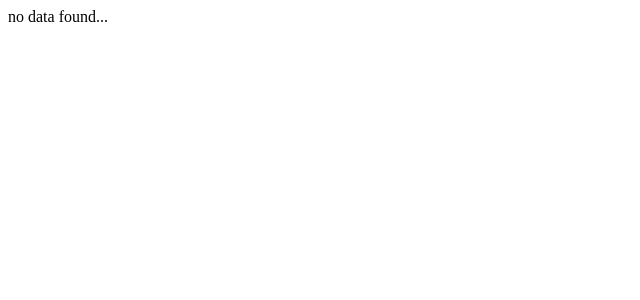
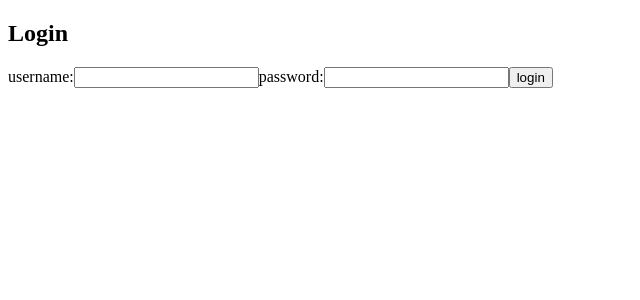
Before and after one commit to zenlex/fso-gqlphonebook, a React (Create React App) app in the folder frontend/: page / in a window 1280 px wide. Shown: the top 300 px of the page, without its empty margins (0-640 px from the left). Built offline with nearby package versions, Linux system fonts and the light colour scheme.

Commit message:
login form and query added

```diff
--- a/frontend/src/App.js
+++ b/frontend/src/App.js
@@ -1,16 +1,25 @@
-import { useQuery } from '@apollo/client';
+import { useApolloClient, useQuery } from '@apollo/client';
 import { useState } from 'react';
 import PersonForm from './components/PersonForm';
 import { ALL_PERSONS } from './queries';
 import Persons from './components/Persons';
 import PhoneForm from './components/PhoneForm';
+import LoginForm from './components/LoginForm'
 const App = () => {
   const [errorMessage, setErrorMessage] = useState('');
+  const [token, setToken] = useState(null)
+  const result = useQuery(ALL_PERSONS);
+  const client = useApolloClient();
+  console.log(result);
 
-  const result = useQuery(ALL_PERSONS);
-  console.log(result);
   if (result.loading) {
     return <div>loading...</div>;
+  }
+
+  const logout = () => {
+    setToken(null)
+    localStorage.clear()
+    client.resetStore()
   }
 
   const notify = (message) => {
@@ -19,10 +28,25 @@
       setErrorMessage(null);
     }, 10000);
   };
+
+  if (!token) {
+    return (
+      <div>
+        <Notify errorMessage={errorMessage} />
+        <h2>Login</h2>
+        <LoginForm
+          setToken={setToken}
+          setError={notify}
+        />
+      </div>
+    )
+  }
+
   if (result.data) {
     return (
       <div>
         <Notify errorMessage={errorMessage} />
+        <button onClick={logout}>logout</button>
         <Persons persons={result.data.allPersons} />
         <PersonForm setError={notify} />
         <PhoneForm setError={notify} />
--- /dev/null
+++ b/frontend/src/components/LoginForm.js
@@ -0,0 +1,51 @@
+import { useState, useEffect } from "react"
+import { useMutation } from "@apollo/client"
+import { LOGIN } from "../queries"
+
+const LoginForm = ({setError, setToken}) => {
+const [username, setUsername] = useState('')
+const [password, setPassword] = useState('')
+
+const [ login, result ] = useMutation(LOGIN, {
+  onError: (error) => {
+    setError(error.graphQLErrors[0].message)
+  }
+})
+
+useEffect (() => {
+  if ( result.data ) {
+    const token = result.data.login.value
+    setToken(token)
+    localStorage.setItem('phonenumbers-user-token', token)
+  }
+// eslint-disable-next-line react-hooks/exhaustive-deps
+}, [result.data])
+
+const handleSubmit = async (e) => {
+  e.preventDefault()
+
+  login({ variables: {username, password}})
+
+}
+
+  return(
+    <div>
+      <form onSubmit={handleSubmit}>
+        username:
+        <input
+          value={username}
+          onChange={({target}) => setUsername(target.value)}
+        />
+        password:
+        <input
+          value={password}
+          type="password"
+          onChange={({target}) => setPassword(target.value)}
+        />
+        <button type="submit">login</button>
+      </form>
+    </div>
+  )
+}
+
+export default LoginForm
--- a/frontend/src/queries.js
+++ b/frontend/src/queries.js
@@ -1,4 +1,11 @@
 import { gql } from '@apollo/client';
+
+export const LOGIN = gql`
+  mutation login($username: String!, $password: String!) {
+    login(username: $username, password: $password){
+      value
+    }
+  }`
 
 export const CREATE_PERSON = gql`
   mutation createPerson(
```
